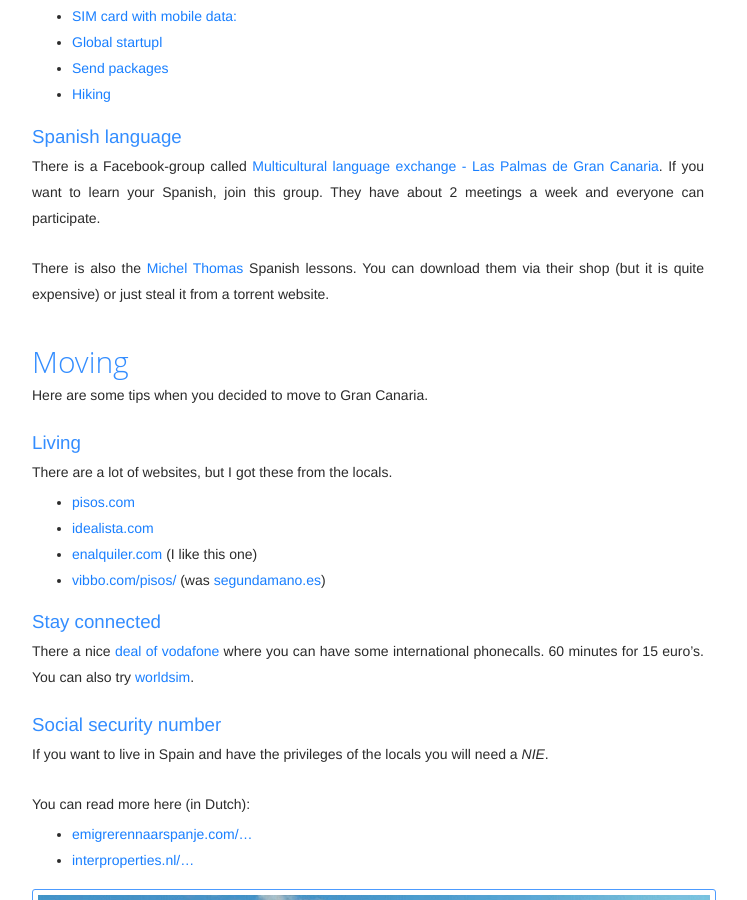
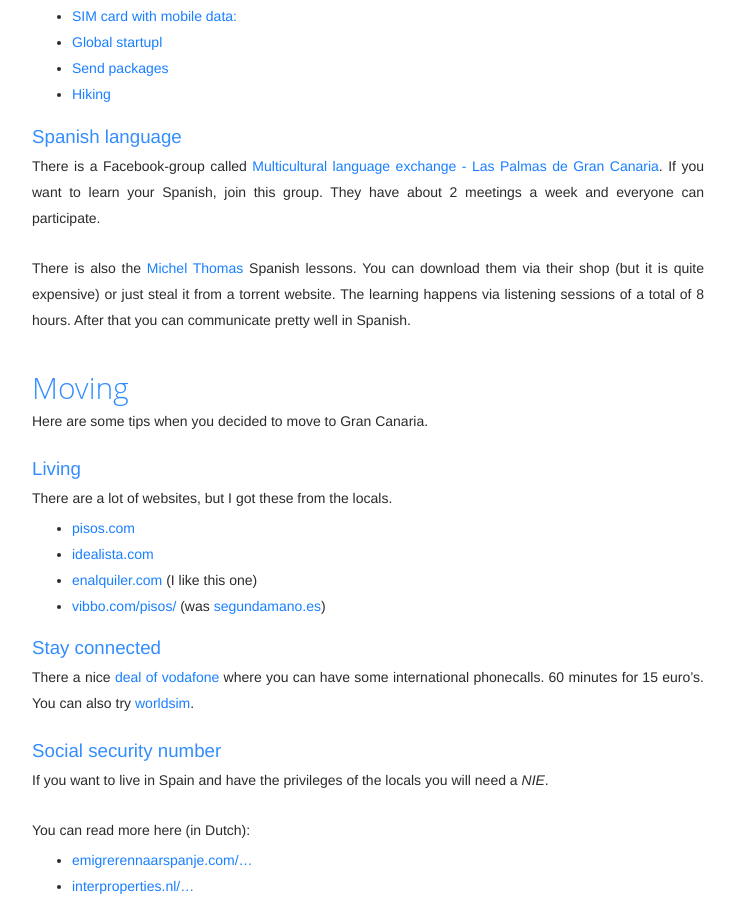
Before and after one commit to adriaandotcom/laspalmas.adriaan.io, a Jekyll site: the page built from movers.md, in a window 1280 px wide and 900 px high, scrolled down 858 px. Shown: the whole window, without its empty margins (272-1019 px from the left). Built offline with Jekyll 4.4.1, drawn with Linux system fonts in a browser that asks for light colours.

Commit message:
Update movers.md

```diff
--- a/movers.md
+++ b/movers.md
@@ -30,7 +30,7 @@ I just copy pasted the pinned post of the [*Gran Canaria Digital Nomads*-group](
 ### Spanish language
 There is a Facebook-group called [Multicultural language exchange - Las Palmas de Gran Canaria](https://www.facebook.com/groups/122339838104153/). If you want to learn your Spanish, join this group. They have about 2 meetings a week and everyone can participate.
 
-There is also the [Michel Thomas](http://www.michelthomas.com/) Spanish lessons. You can download them via their shop (but it is quite expensive) or just steal it from a torrent website.
+There is also the [Michel Thomas](http://www.michelthomas.com/) Spanish lessons. You can download them via their shop (but it is quite expensive) or just steal it from a torrent website. The learning happens via listening sessions of a total of 8 hours. After that you can communicate pretty well in Spanish.
 
 ## Moving
 Here are some tips when you decided to move to Gran Canaria.
```
